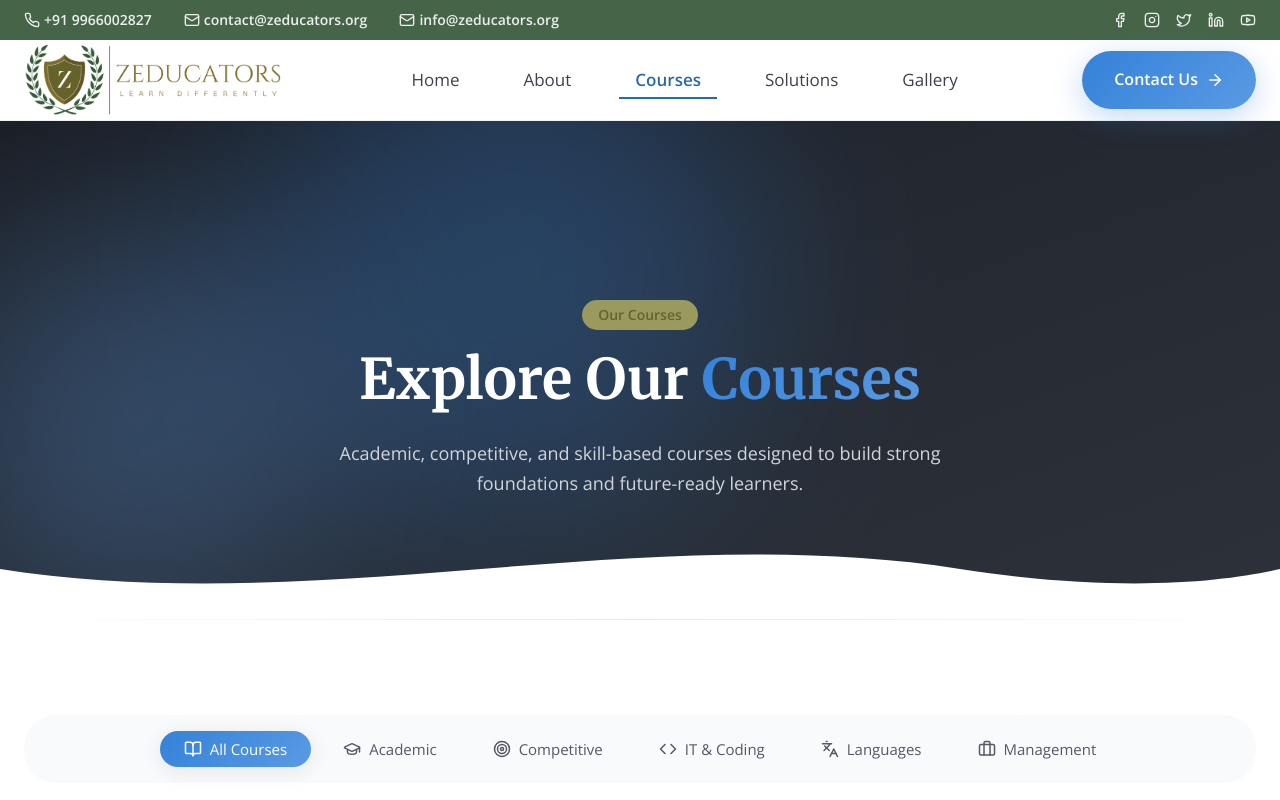
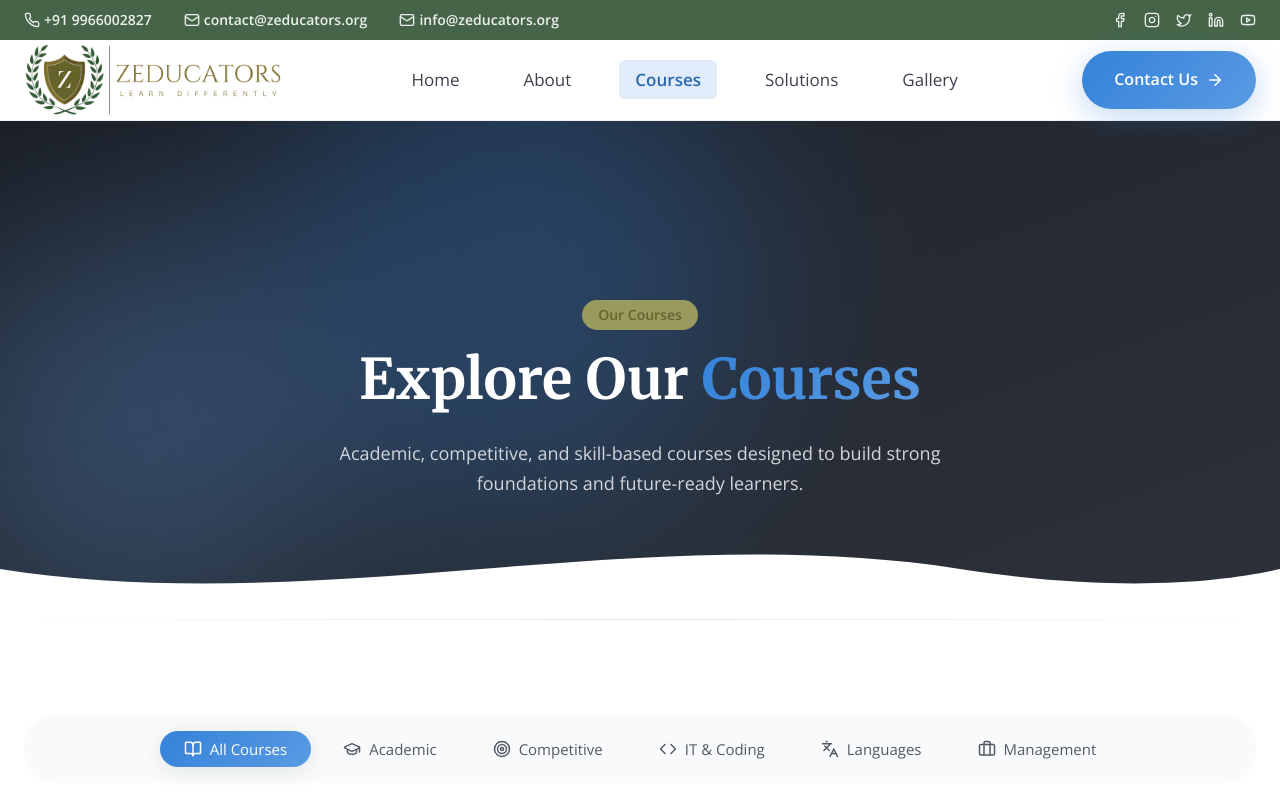
Before and after one commit to iamsyedmohammed/Zeducators, a React (Vite) app: page /courses in a window 1280 px wide. Shown: the top 800 px of the page. Built offline with nearby package versions, Linux system fonts and the light colour scheme.

Commit message:
Revert nav link hover effect to background pill style

```diff
--- a/src/components/Header.css
+++ b/src/components/Header.css
@@ -134,21 +134,8 @@
   font-size: 1.0625rem;
   font-weight: 500;
   color: var(--neutral-700);
-  transition: color var(--transition-fast);
+  transition: all var(--transition-fast);
   border-radius: var(--radius-sm);
-}
-
-.nav-link::after {
-  content: '';
-  position: absolute;
-  bottom: 0;
-  left: 0;
-  width: 100%;
-  height: 2px;
-  background-color: var(--accent-500);
-  transform: scaleX(0);
-  transform-origin: right;
-  transition: transform 0.3s ease;
 }
 
 .header.scrolled .nav-link {
@@ -157,33 +144,23 @@
 
 .nav-link:hover {
   color: var(--accent-500);
-  background: transparent;
-}
-
-.nav-link:hover::after {
-  transform: scaleX(1);
-  transform-origin: left;
+  background: rgba(52, 130, 217, 0.1);
 }
 
 .header.scrolled .nav-link:hover {
   color: var(--accent-500);
-  background: transparent;
+  background: rgba(52, 130, 217, 0.1);
 }
 
 .nav-link.active {
   color: var(--accent-600);
-  background: transparent;
+  background: rgba(52, 130, 217, 0.15);
   font-weight: 600;
-}
-
-.nav-link.active::after {
-  transform: scaleX(1);
-  background-color: var(--accent-600);
 }
 
 .header.scrolled .nav-link.active {
   color: var(--accent-600);
-  background: transparent;
+  background: rgba(52, 130, 217, 0.15);
   font-weight: 600;
 }
 
@@ -333,9 +310,7 @@
     transition: all var(--transition-base);
   }
 
-  .nav-link::after {
-    display: none;
-  }
+
 
   .nav-link:hover,
   .nav-link.active {
```
